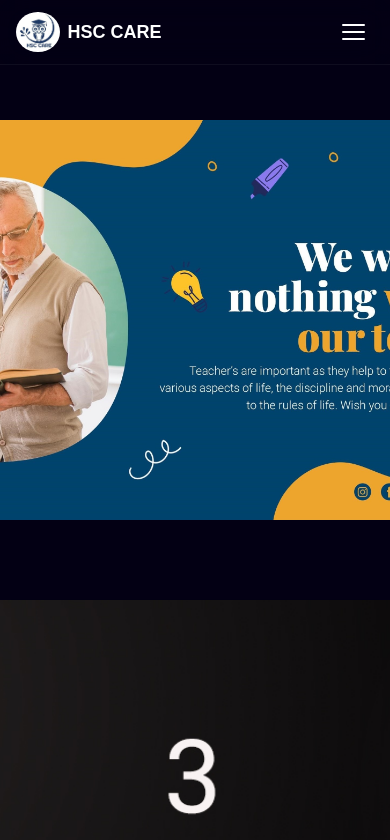
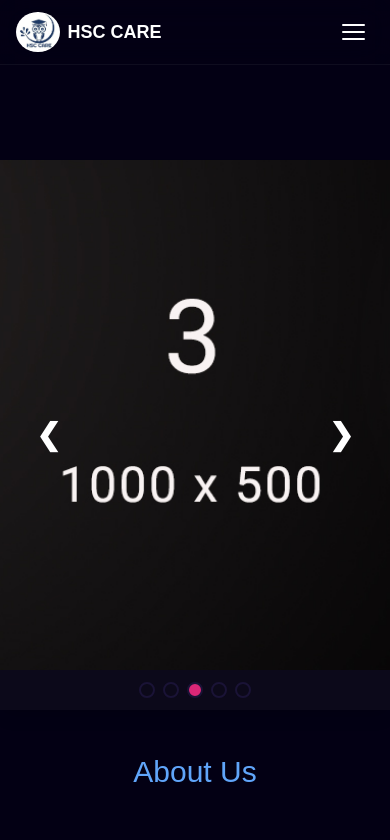
Before and after one commit to Rafat210907/hsc-care, a React (Vite) app: page / in a window 390 px wide. Shown: the top 840 px of the page. Built offline with nearby package versions, Linux system fonts and the light colour scheme.

Commit message:
Update index.css

```diff
--- a/src/index.css
+++ b/src/index.css
@@ -28,8 +28,7 @@ body {
 }
 @media (max-width: 768px){
   .bg{
-    height: 400px;
-    width: 100vw;
+    display:none;
   }
 }
 
```
